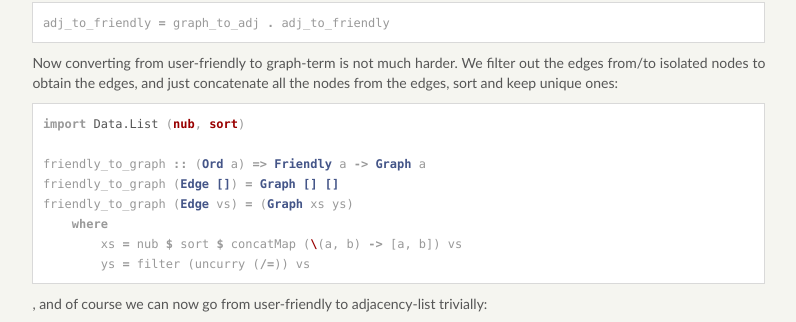
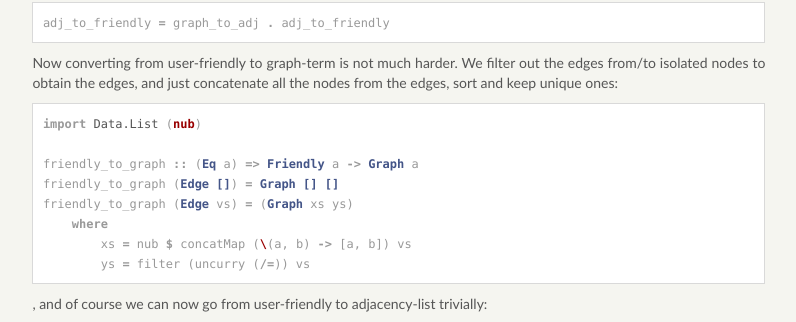
Before and after one commit to mfukar/mfukar.github.com, a Jekyll site: the page built from _posts/2015-08-24-haskellxi.md, in a window 1280 px wide and 900 px high, scrolled down 1434 px. Shown: the part 143-465 px from the top of the window, without its empty margins (77-873 px from the left). Built offline with Jekyll 4.4.1, drawn with Linux system fonts in a browser that asks for light colours; some web fonts are replaced; Markdown is read by kramdown in place of the engine named in the settings; comment, search, counter and statistics services are not loaded.

Commit message:
sorting is not really needed

````diff
--- a/_posts/2015-08-24-haskellxi.md
+++ b/_posts/2015-08-24-haskellxi.md
@@ -96,13 +96,13 @@ edges from/to isolated nodes to obtain the edges, and just concatenate all the n
 the edges, sort and keep unique ones:
 
 ```haskell
-import Data.List (nub, sort)
+import Data.List (nub)
 
-friendly_to_graph :: (Ord a) => Friendly a -> Graph a
+friendly_to_graph :: (Eq a) => Friendly a -> Graph a
 friendly_to_graph (Edge []) = Graph [] []
 friendly_to_graph (Edge vs) = (Graph xs ys)
     where
-        xs = nub $ sort $ concatMap (\(a, b) -> [a, b]) vs
+        xs = nub $ concatMap (\(a, b) -> [a, b]) vs
         ys = filter (uncurry (/=)) vs
 ```
 
````
